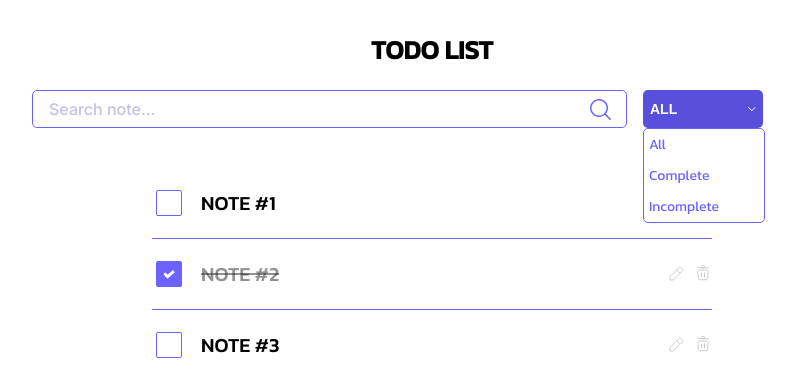
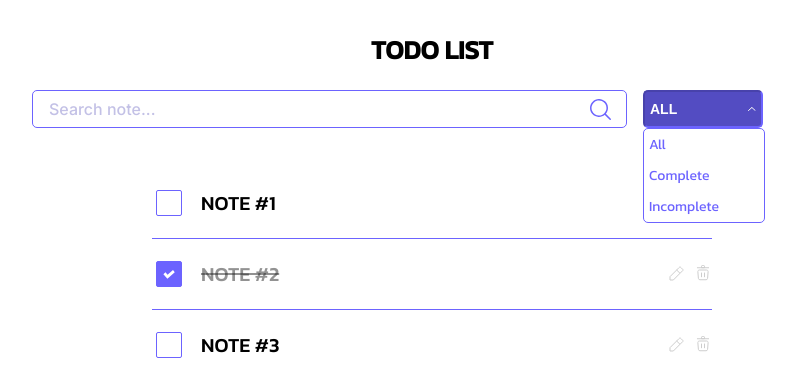
Before and after one commit to greatestOnFire/vn-playground, a Vue app: page / in a window 1280 px wide. Both pictures are taken after a click on the button "ALL". Shown: the top 392 px of the page, without its empty margins (208-1004 px from the left). Built offline with nearby package versions, Linux system fonts and the light colour scheme.

Commit message:
STAGE-1:stylus change (.open) binding to btn from list

```diff
--- a/src/components/FilterSelect.vue
+++ b/src/components/FilterSelect.vue
@@ -1,8 +1,11 @@
 <template>
     <div class="widget__filter">
         <button
-            @click="dropdownToggle"
+            @click.stop="dropdownToggle"
             name="filter"
+            :class="{
+                open: isVisible,
+            }"
             class="widget__filter__select"
             role="combobox"
             aria-label="Filter by name"
@@ -11,15 +14,9 @@
             aria-controls="widget__filter__dropdown"
         >
             <span class="selected-value">{{ filter }}</span>
-            <dropdown-arrow-icon />
+            <dropdown-arrow-icon class="filter__icon" />
         </button>
-        <ul
-            role="listbox"
-            :class="{
-                open: isVisible,
-            }"
-            class="widget__filter__dropdown"
-        >
+        <ul role="listbox" class="widget__filter__dropdown">
             <li
                 v-for="option of filters"
                 role="option"
@@ -94,6 +91,23 @@ export default {
         padding: 5px;
         text-transform: uppercase;
         box-sizing: border-box;
+
+        .filter__icon {
+            transition: all 0.3s ease-in-out;
+        }
+
+        &.open {
+            background-color: #534cc2;
+            border: 2px inset #6c63ff;
+
+            .filter__icon {
+                rotate: 180deg;
+            }
+
+            + .widget__filter__dropdown {
+                visibility: visible;
+            }
+        }
     }
 
     &__dropdown {
@@ -107,10 +121,6 @@ export default {
         border: 1px solid #6c63ff;
         visibility: hidden;
         transition: visibility 0.1s ease;
-
-        &.open {
-            visibility: visible;
-        }
 
         li {
             list-style: none;
--- a/src/components/todos/TodoItem.vue
+++ b/src/components/todos/TodoItem.vue
@@ -24,6 +24,15 @@ export default {
         todo: {
             type: Object,
             required: true,
+            id: {
+                type: [String, Number],
+            },
+            title: {
+                type: String,
+            },
+            completed: {
+                type: Boolean,
+            },
         },
     },
 
@@ -95,6 +104,7 @@ export default {
             background-color: transparent;
             border: none;
             padding: 0;
+            cursor: pointer;
         }
     }
 }
```
